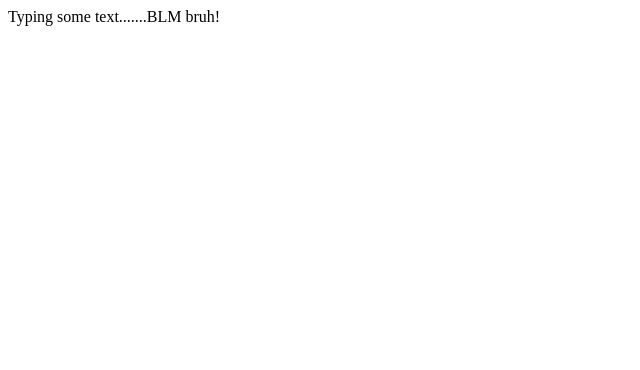
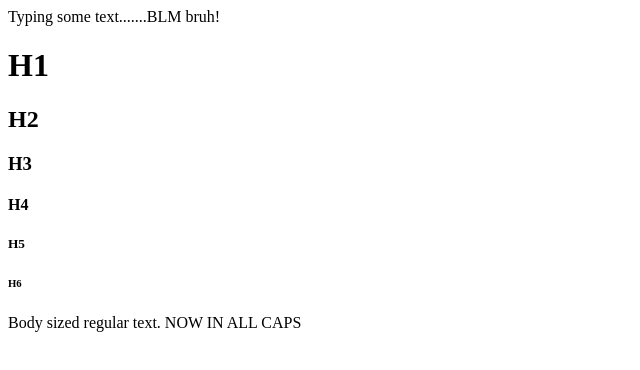
Before and after one commit to cmontoy2/boilerplate2, a plain HTML site: page index.html in a window 1280 px wide. Shown: the whole page, without its empty margins (0-640 px from the left). Drawn offline with Linux system fonts and the light colour scheme.

Commit message:
HEADERS index.html

```diff
--- a/index.html
+++ b/index.html
@@ -7,7 +7,11 @@
 <body>
     Typing some text.......BLM bruh!
 </body>
-
-
-
+<h1>H1</h1>
+<h2>H2</h2>
+<h3>H3</h3>
+<h4>H4</h4>
+<h5>H5</h5>
+<h6>H6</h6>
+<p>Body sized regular text. NOW IN ALL CAPS</p>
 </html>
```
